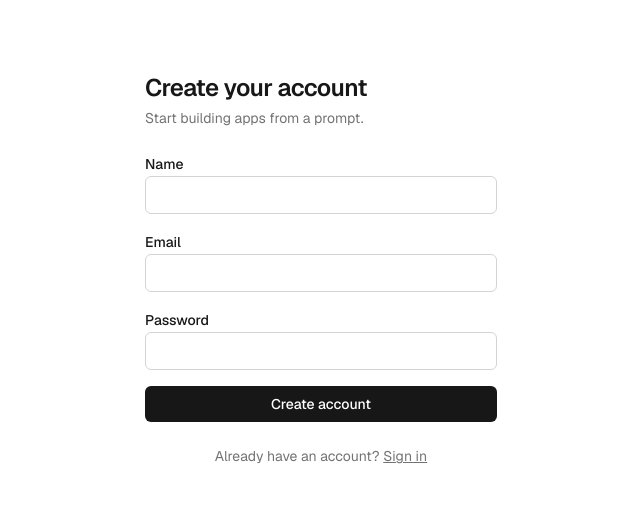
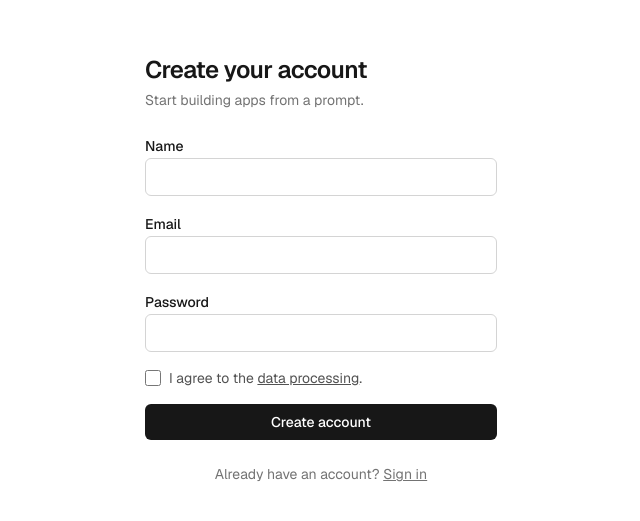
Before and after one commit to christian-klng/artefacts, a Next.js app in the folder web/: page /signup in a window 1280 px wide. Shown: the part 131-652 px from the top of the page, without its empty margins (319-959 px from the left). Built offline with nearby package versions, Linux system fonts and the light colour scheme; no server answers.

Commit message:
Data processing checkbox

```diff
--- a/web/app/actions/auth.ts
+++ b/web/app/actions/auth.ts
@@ -38,6 +38,10 @@ const signupSchema = (t: AuthMessages) =>
     name: z.string().trim().min(1).optional(),
     email: z.email({ error: t.errEmailInvalid }),
     password: z.string().min(8, { error: t.errPasswordMin }),
+    // Mandatory data-processing consent. An unchecked box submits no value, so
+    // only the checked "on" passes — the server-side backstop for the required
+    // checkbox in the signup form (a raw POST could otherwise skip it).
+    dataConsent: z.literal("on", { error: t.errConsentRequired }),
   });
 
 export async function authenticate(
@@ -70,6 +74,7 @@ export async function signup(
     name: formData.get("name") || undefined,
     email: formData.get("email"),
     password: formData.get("password"),
+    dataConsent: formData.get("dataConsent") ?? "",
   });
   if (!parsed.success) {
     return { error: parsed.error.issues[0]?.message ?? t.errInvalidInput };
--- a/web/components/auth-form.tsx
+++ b/web/components/auth-form.tsx
@@ -6,6 +6,11 @@ import type { AuthState } from "@/app/actions/auth";
 import { useMessages } from "@/lib/i18n/provider";
 
 type Mode = "login" | "signup";
+
+// The privacy policy ("Datenschutz") lives on the marketing site, a different
+// origin than the builder (app.<domain>) — so this is an absolute URL to that
+// domain, the same hardcoded root as the attribution badge (lib/badge.ts).
+const PRIVACY_URL = "https://kubikraum.digital/datenschutz";
 
 export function AuthForm({
   mode,
@@ -60,6 +65,32 @@ export function AuthForm({
           required
           minLength={8}
         />
+
+        {isSignup && (
+          <label className="flex items-start gap-2 text-sm text-neutral-600 dark:text-neutral-300">
+            <input
+              type="checkbox"
+              name="dataConsent"
+              required
+              className="mt-0.5 h-4 w-4 shrink-0 accent-neutral-900 dark:accent-white"
+            />
+            <span>
+              {t.dataConsent.before}
+              {/* External (marketing origin); new tab so the half-filled form
+                  isn't lost. Nested in the label, but per the HTML spec a click
+                  on interactive content doesn't toggle the checkbox. */}
+              <a
+                href={PRIVACY_URL}
+                target="_blank"
+                rel="noopener noreferrer"
+                className="underline"
+              >
+                {t.dataConsent.link}
+              </a>
+              {t.dataConsent.after}
+            </span>
+          </label>
+        )}
 
         {!isSignup && (
           <p className="text-right text-sm">
--- a/web/lib/i18n/messages/de.ts
+++ b/web/lib/i18n/messages/de.ts
@@ -38,6 +38,13 @@ const de = {
     haveAccount: "Du hast schon ein Konto?",
     needAccount: "Noch kein Konto?",
     signUp: "Registrieren",
+    dataConsent: {
+      // Aufgeteilt, damit das mittlere Wort auf die Datenschutzseite verlinkt.
+      // Die Leerzeichen an den Rändern sind gewollt (sie umschließen den Link).
+      before: "Ich stimme der ",
+      link: "Datenverarbeitung",
+      after: " zu.",
+    },
     forgotTitle: "Passwort zurücksetzen",
     forgotSubtitle:
       "Gib deine E-Mail ein und wir senden dir einen Link zum Zurücksetzen.",
@@ -57,6 +64,8 @@ const de = {
     errPasswordMin: "Das Passwort muss mindestens 8 Zeichen lang sein.",
     errInvalidInput: "Ungültige Eingabe.",
     errAccountExists: "Es existiert bereits ein Konto mit dieser E-Mail.",
+    errConsentRequired:
+      "Bitte stimme der Datenverarbeitung zu, um fortzufahren.",
     errResetInvalid:
       "Dieser Link zum Zurücksetzen ist ungültig oder abgelaufen.",
   },
--- a/web/lib/i18n/messages/en.ts
+++ b/web/lib/i18n/messages/en.ts
@@ -37,6 +37,11 @@ const en: Messages = {
     haveAccount: "Already have an account?",
     needAccount: "Need an account?",
     signUp: "Sign up",
+    dataConsent: {
+      before: "I agree to the ",
+      link: "data processing",
+      after: ".",
+    },
     forgotTitle: "Reset your password",
     forgotSubtitle: "Enter your email and we’ll send you a reset link.",
     sendResetLink: "Send reset link",
@@ -54,6 +59,7 @@ const en: Messages = {
     errPasswordMin: "Password must be at least 8 characters.",
     errInvalidInput: "Invalid input.",
     errAccountExists: "An account with that email already exists.",
+    errConsentRequired: "Please agree to the data processing to continue.",
     errResetInvalid: "This reset link is invalid or has expired.",
   },
   projectSwitcher: {
```
